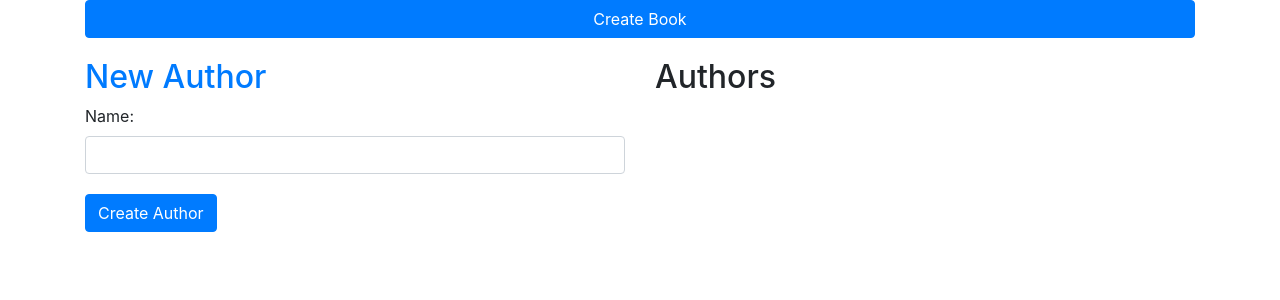
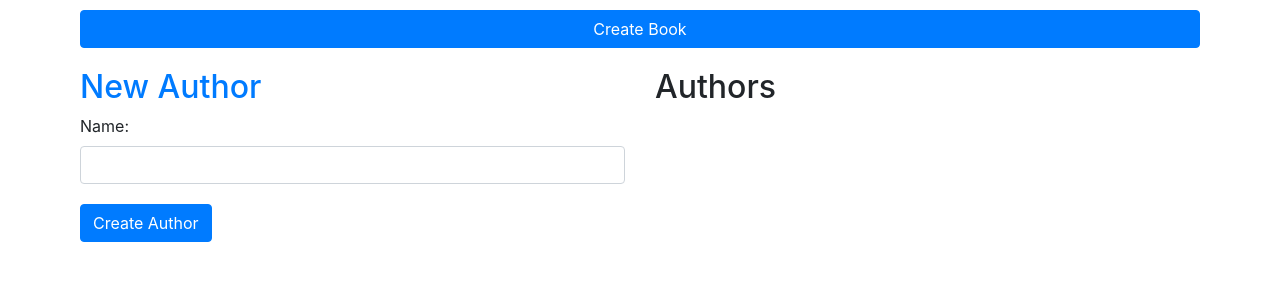
Before and after one commit to SwimSwag10/books_flask, a Flask app: page / in a window 1280 px wide. Shown: the top 300 px of the page. Run offline with Flask 2, Linux system fonts and the light colour scheme; some libraries are stand-ins or nearby versions.

Commit message:
modified author.html

```diff
--- a/flask_app/templates/author.html
+++ b/flask_app/templates/author.html
@@ -7,7 +7,7 @@
   <link rel="stylesheet" href="https://stackpath.bootstrapcdn.com/bootstrap/4.3.1/css/bootstrap.min.css" integrity="sha384-ggOyR0iXCbMQv3Xipma34MD+dH/1fQ784/j6cY/iJTQUOhcWr7x9JvoRxT2MZw1T" crossorigin="anonymous">
   <title>Authors</title>
 </head>
-<body class="container">
+<body class="container" style="padding: 10px;">
   <form action="/books" style="width: 100%;">
     <input type="submit" value="Create Book" class="btn btn-primary col" style="margin-bottom: 20px;">
   </form>
```
Also changed, not shown: 3 other files.
